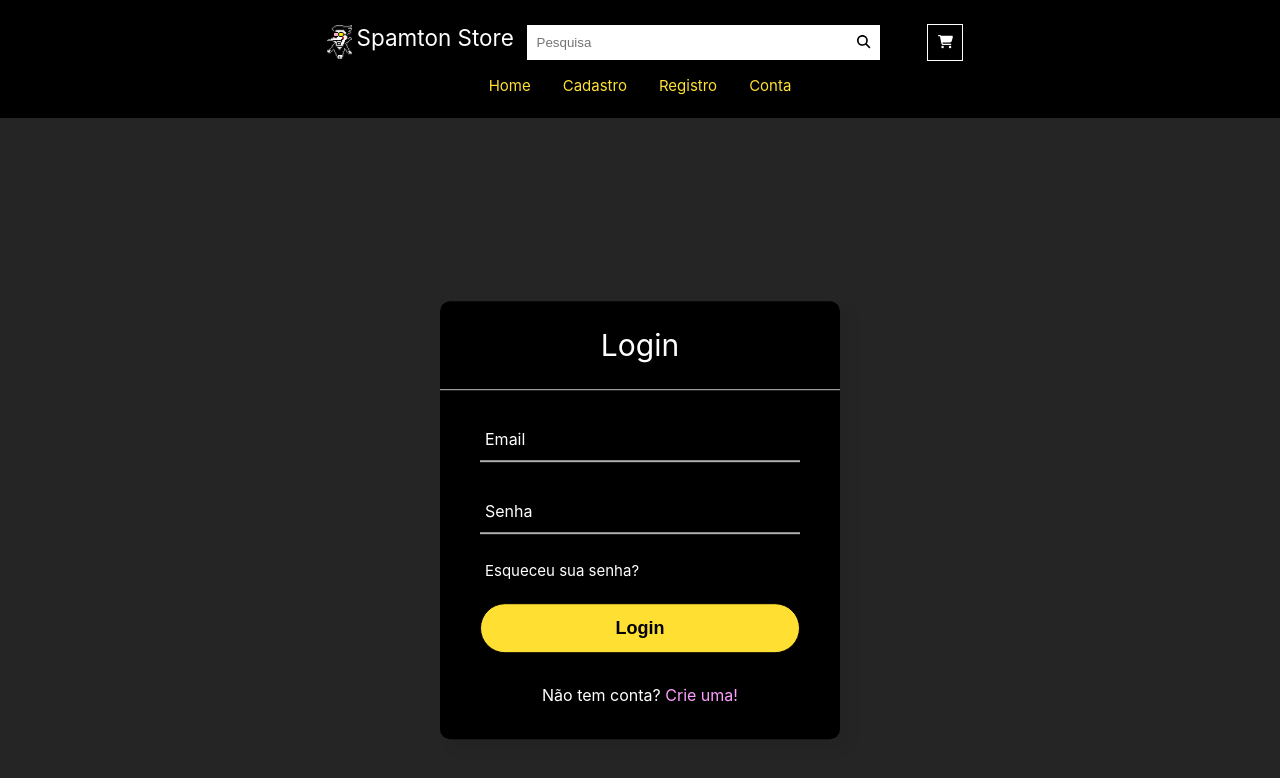
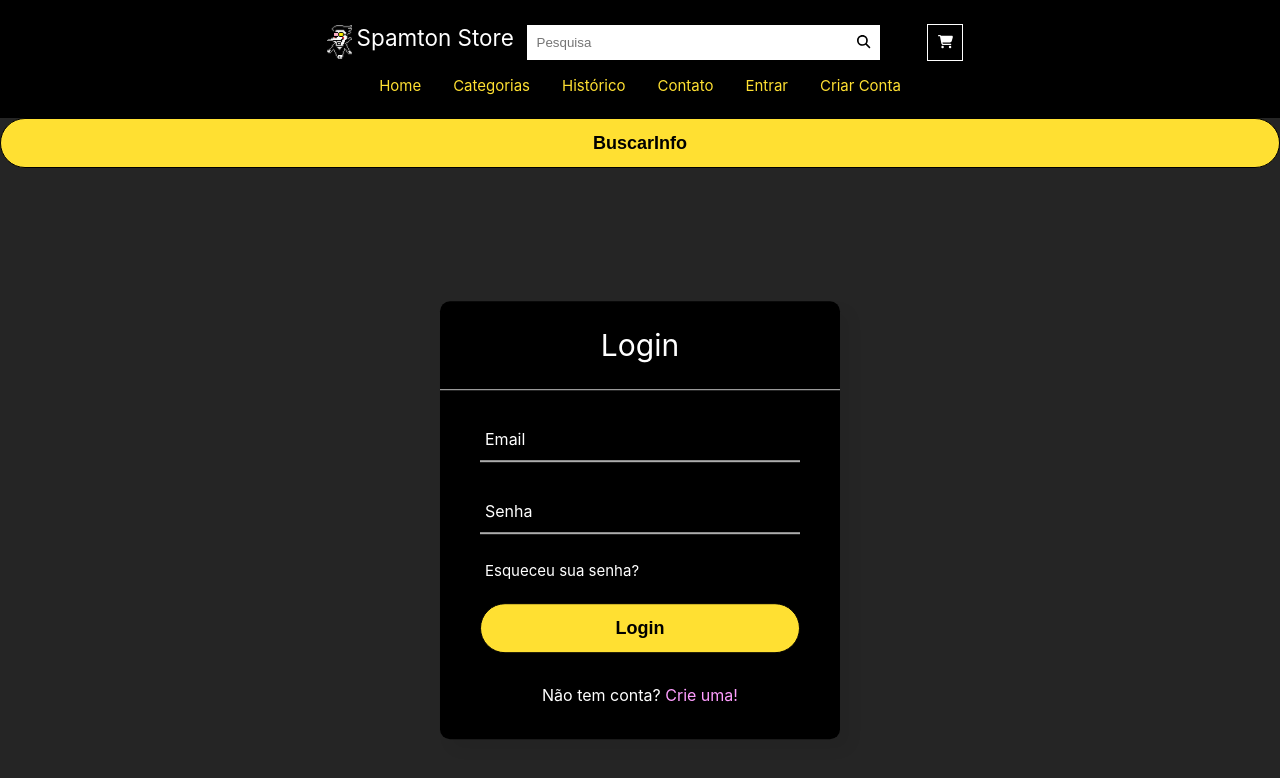
Before and after one commit to PauloK3tchup/spamton-store-frontend, a Vue app: page /login in a window 1280 px wide. Shown: the top 778 px of the page. Built offline with nearby package versions, Linux system fonts and the light colour scheme; the HTML template or start-up script is replaced by a standard one.

Commit message:
O header muda de acordo com a permissão de staff

```diff
--- a/package.json
+++ b/package.json
@@ -17,6 +17,7 @@
     "@fortawesome/vue-fontawesome": "^3.0.3",
     "axios": "^1.4.0",
     "form-data": "^4.0.0",
+    "jsonwebtoken": "^9.0.2",
     "pinia": "^2.0.36",
     "vue": "^3.3.2",
     "vue-awesome-swiper": "^5.0.1",
--- a/src/App.vue
+++ b/src/App.vue
@@ -1,17 +1,53 @@
-<script setup>
+<script>
 import { RouterView } from 'vue-router'
 import { library } from '@fortawesome/fontawesome-svg-core'
 import { faShoppingCart } from '@fortawesome/free-solid-svg-icons'
 import { faSearch } from '@fortawesome/free-solid-svg-icons'
 import { faBars } from '@fortawesome/free-solid-svg-icons'
-import HeaderComp from './components/HeaderGestor.vue'
+import UsuarioApi from './api/userinfo'
+import HeaderGestor from './components/HeaderGestor.vue'
+import HeaderComp from './components/HeaderComp.vue'
+const usuarioApi = new UsuarioApi()
+
+export default {
+  components: {
+    HeaderGestor,
+    HeaderComp,
+    RouterView
+  },
+  data() {
+    return {
+      staff: false,
+      token: localStorage.getItem('token')
+    }
+  },
+  methods: {
+    async verificarStaff() {
+      try {
+        const response = await usuarioApi.buscarUsuario(this.token)
+        console.log(response)
+        const info = await usuarioApi.buscarUsuarioPorId(response.user_id)
+        console.log(info)
+        if (info.is_staff) {
+          this.staff = true
+        }
+      } catch (error) {
+        console.log(error)
+      }
+    }
+  },
+  async mounted() {
+    await this.verificarStaff()
+  }
+}
 
 library.add(faShoppingCart, faSearch, faBars)
 </script>
 <template>
   <body>
     <header>
-      <HeaderComp />
+      <HeaderGestor v-if="staff" />
+      <HeaderComp v-else />
     </header>
     <RouterView v-slot="{ Component }">
       <transition name="fade" mode="out-in">
--- /dev/null
+++ b/src/api/userinfo.js
@@ -0,0 +1,17 @@
+import api from '../plugins/api'
+
+export default class UsuarioApi {
+  async buscarUsuario(token) {
+    try {
+      return JSON.parse(atob(token.split('.')[1]))
+    } catch (e) {
+      return null
+    }
+    // const { data } = await api.get('/api/usuarios/' + parseJwt(token).id)
+    // return data
+  }
+  async buscarUsuarioPorId(id) {
+    const { data } = await api.get('/api/usuarios/' + id)
+    return data
+  }
+}
--- a/src/components/HeaderComp.vue
+++ b/src/components/HeaderComp.vue
@@ -11,7 +11,8 @@ export default {
   },
   data() {
     return {
-      pesquisaValue: ''
+      pesquisaValue: '',
+      token: localStorage.getItem('token')
     }
   },
   computed: {
@@ -62,8 +63,9 @@ export default {
         <RouterLink class="lado" to="/about">Categorias</RouterLink>
         <RouterLink class="lado" to="/about">Histórico</RouterLink>
         <RouterLink class="lado" to="/about">Contato</RouterLink>
-        <RouterLink class="lado" to="/login">Entrar</RouterLink>
-        <RouterLink class="lado" to="/cadastro">Criar Conta</RouterLink>
+        <RouterLink class="lado" v-if="!token" to="/login">Entrar</RouterLink>
+        <RouterLink class="lado" v-else to="/login">Conta</RouterLink>
+        <RouterLink class="lado" v-if="!token" to="/cadastro">Criar Conta</RouterLink>
       </div>
     </div>
   </div>
--- a/src/components/HeaderGestor.vue
+++ b/src/components/HeaderGestor.vue
@@ -61,7 +61,7 @@ export default {
         <RouterLink class="lado" to="/tabela">Home</RouterLink>
         <RouterLink class="lado" to="/cadastrar">Cadastro</RouterLink>
         <RouterLink class="lado" to="/registro">Registro</RouterLink>
-        <RouterLink class="lado" to="/conta">Conta</RouterLink>
+        <RouterLink class="lado" to="/login">Conta</RouterLink>
       </div>
     </div>
   </div>
--- a/src/views/LoginView.vue
+++ b/src/views/LoginView.vue
@@ -1,7 +1,9 @@
 <script>
 import LoginApi from '../api/login'
+import UsuarioApi from '../api/userinfo'
 import { reactive } from 'vue'
 const loginApi = new LoginApi()
+const usuarioApi = new UsuarioApi()
 
 export default {
   data() {
@@ -26,6 +28,7 @@ export default {
         })
         this.erro = ''
         this.token = localStorage.getItem('token')
+        window.location.reload()
       } catch (error) {
         console.log(error)
         this.erro = 'Email ou senha incorretos'
@@ -34,6 +37,17 @@ export default {
     deslogar() {
       localStorage.removeItem('token')
       this.token = ''
+      window.location.reload()
+    },
+    async buscarUsuario() {
+      try {
+        const response = await usuarioApi.buscarUsuario(this.token)
+        console.log(response)
+        const info = await usuarioApi.buscarUsuarioPorId(response.user_id)
+        console.log(info)
+      } catch (error) {
+        console.log(error)
+      }
     }
   }
 }
@@ -69,6 +83,7 @@ export default {
         </form>
       </div>
       <button v-else @click="deslogar" type="button" class="btn-logar">Deslogin</button>
+      <button @click="buscarUsuario" type="button" class="btn-logar">BuscarInfo</button>
     </body>
   </main>
 </template>
```
Also changed, not shown: 1 other file (tests, documents, lock files or other folders).
